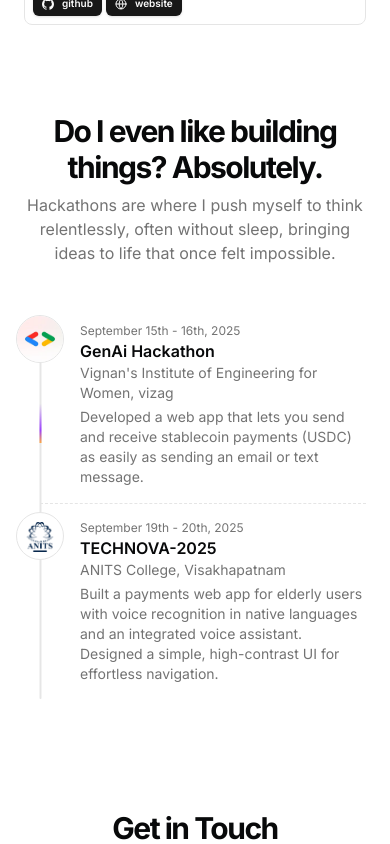
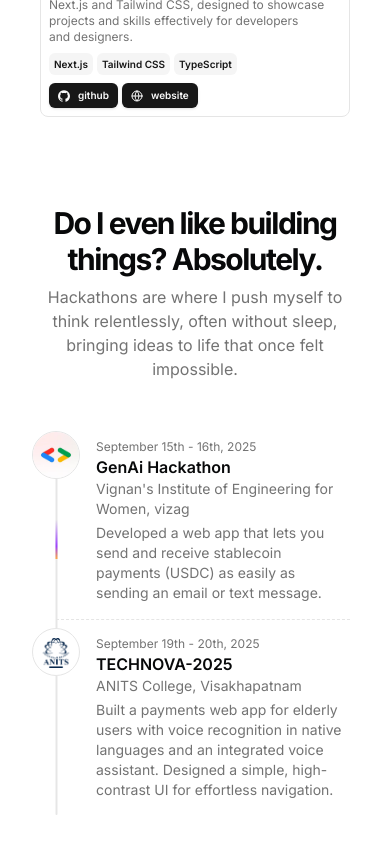
Before and after one commit to rooney011/portfolio-main, a Next.js app: page / in a window 390 px wide. Shown: the part 2303-3147 px from the top of the page. Built offline with nearby package versions, Linux system fonts and the light colour scheme.

Commit message:
fix screen responsive

```diff
--- a/src/app/page.tsx
+++ b/src/app/page.tsx
@@ -22,7 +22,7 @@ export default function Page() {
   const bottomRef = useRef<HTMLDivElement>(null);
 
   return (
-    <main className="flex flex-col min-h-[100dvh] space-y-10">
+    <main className="flex flex-col min-h-[100dvh] space-y-10 px-4">
       <section id="hero">
         <div className="mx-auto w-full max-w-2xl space-y-8">
           <div className="gap-2 flex justify-between">
--- a/src/components/cloud.tsx
+++ b/src/components/cloud.tsx
@@ -121,12 +121,12 @@ export function Cloud() {
             />
             <Card className="p-6 border border-white/10 bg-black/5 backdrop-blur-xl shadow-2xl transition-all duration-300 hover:shadow-primary/20 dark:bg-white/5 dark:border-white/10">
               <CardHeader className="pb-2">
-                <CardTitle className="capitalize text-2xl font-bold bg-gradient-to-r from-primary to-purple-600 bg-clip-text text-transparent">
+                <CardTitle className="capitalize text-2xl md:text-3xl font-bold bg-gradient-to-r from-primary to-purple-600 bg-clip-text text-transparent">
                   {selectedSlug}
                 </CardTitle>
               </CardHeader>
               <CardContent className="pt-2">
-                <CardDescription className="text-base font-medium text-foreground/80 leading-relaxed">
+                <CardDescription className="text-base md:text-lg font-medium text-foreground/80 leading-relaxed">
                   {slugDescriptions[selectedSlug] || selectedSlug}
                 </CardDescription>
               </CardContent>
```
